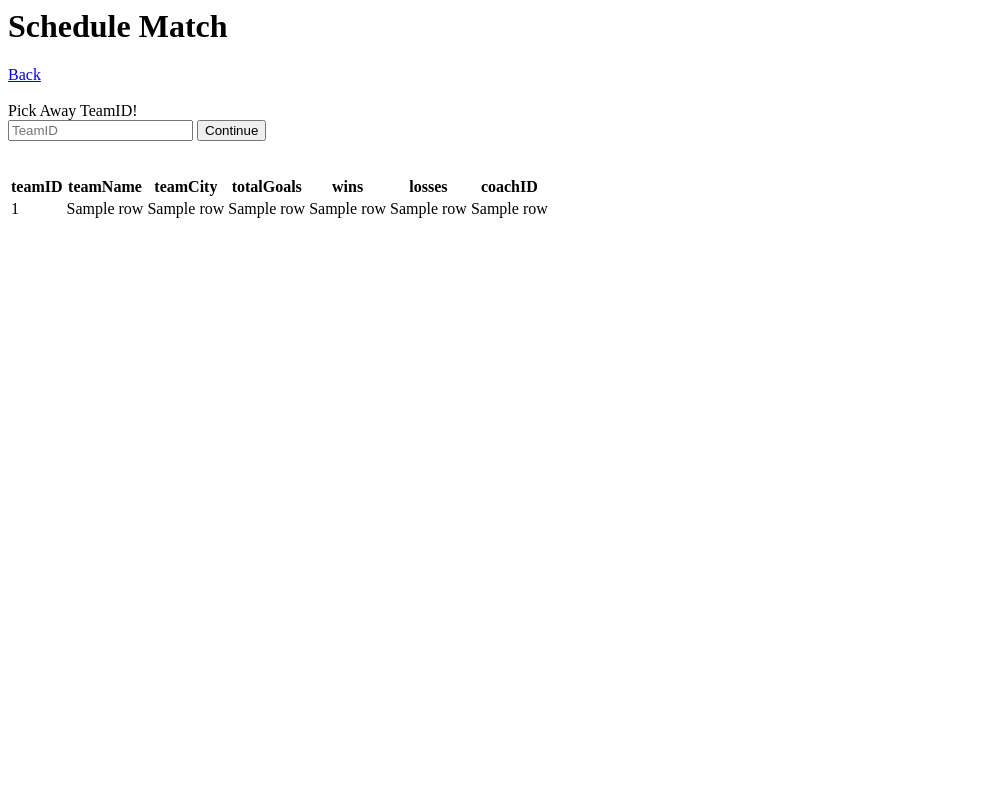
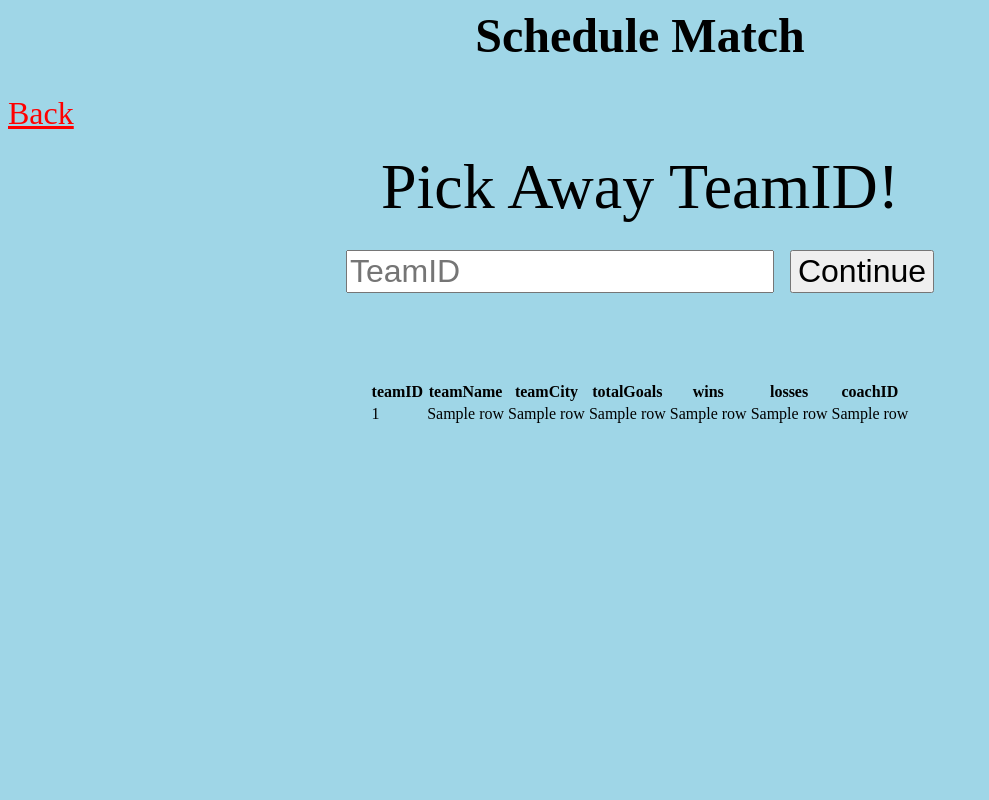
Before and after one commit to everettprussak/SoccerWebsite, a Flask app: template template/schedule_game.html in a window 1280 px wide. Shown: the whole page, without its empty margins (0-989 px from the left). Run offline with Flask 3, Linux system fonts and the light colour scheme; the template is opened without the code that fills it: most values are stand-ins (such as "Sample title", 1, 10 or a date in 2020).

Commit message:
Update schedule_game.html

```diff
--- a/template/schedule_game.html
+++ b/template/schedule_game.html
@@ -1,26 +1,27 @@
+<!-- this is the creating of the page -->
 <html>
-<h1>Schedule Match</h1>
-<a href="teams"> Back </a>
-<br>
-<br>
-
-<form action = "{{ url_for('schedule_game') }}" method = "post">Pick Away TeamID!</a>
-
+  <!-- this is setting the backround color of the page -->
+  <body style="background-color:rgb(159, 214, 231);">
+   <!-- this is for the title -->
+  <center><h1 style="font-size: 3rem; color: #000000">Schedule Match</h1></center>
+  <!-- this is a button for returning to the privouse page -->
+  <a href="teams" style="font-size: 2rem; color: #ff0000"> Back </a>
+  <!-- the br 's are all spacers for style and looks -->
   <br>
-
-  <label for="awayID">
-    <i class="fas fa-user"></i>
+  <br>
+  <!-- makes a box for user to type the team they want to schedual against -->
+  <center><form action = "{{ url_for('schedule_game') }}" style="font-size: 4rem; color: #000000" method = "post">Pick Away TeamID!</a>
+    <br>
+    <label for="awayID">
+      <i class="fas fa-user"></i>
     </label>
-    <input type="text" name="awayID" placeholder="TeamID" id="awayID" required>
-
-
-      <input type="submit" value="Continue">
-      <div class="msg">{{ msg }}</div>
-  </form>
-
+    <input style="font-size: 2rem; color: #000000" type="text" name="awayID" placeholder="TeamID" id="awayID" required>
+    <input style="font-size: 2rem; color: #000000" type="submit" value="Continue">
+    <div class="msg">{{ msg }}</div>
+  </form></center>
   <br>
-
-<table>
+  <!-- displays a table for the user to see current teams minus your own team -->
+  <center><table>
   <thread>
     <tr>
       <th>teamID</th>
@@ -45,6 +46,11 @@
       {% endfor %}
       </tbody>
     </thread>
+  </table></center>
+  </body>
+</html>
+
+    </thread>
 </table>
 
 
```
